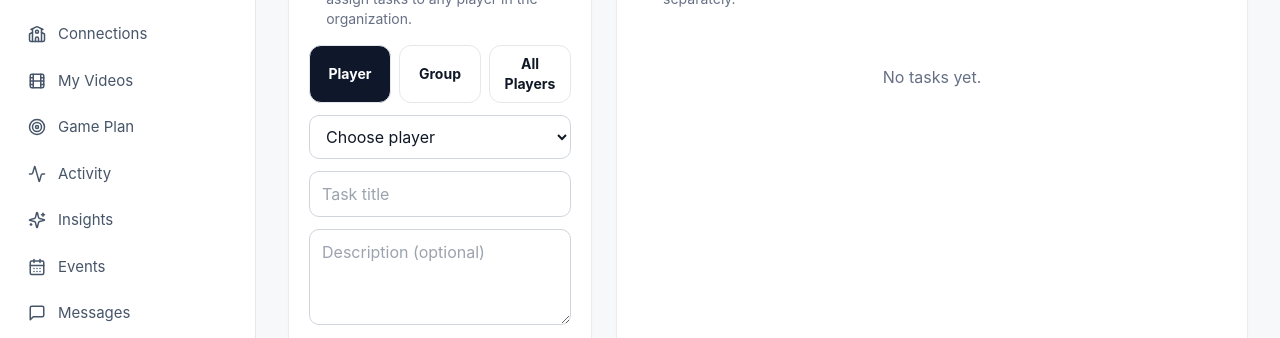
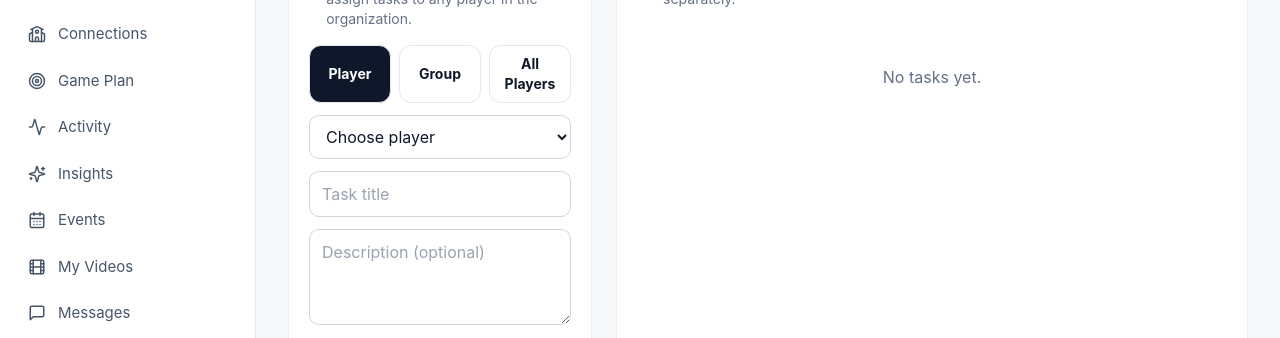
Before and after one commit to bobwad01-hue/rebels-recruit, a Next.js app: page /advisors/tasks in a window 1280 px wide. Shown: the part 192-530 px from the top of the page. Built offline with nearby package versions, Linux system fonts and the light colour scheme; no server answers.

Commit message:
Move My Videos lower in athlete navigation

```diff
--- a/components/AppShell.tsx
+++ b/components/AppShell.tsx
@@ -11,7 +11,7 @@ export default function AppShell({children}:{children:React.ReactNode}){
  const [role,setRole]=useState('athlete'),[orgAccess,setOrgAccess]=useState(false),[profileComplete,setProfileComplete]=useState<boolean|null>(null),[menuOpen,setMenuOpen]=useState(false),[pendingAccessRequests,setPendingAccessRequests]=useState(0);
  useEffect(()=>{supabase.auth.getUser().then(async({data:{user}})=>{if(!user){setProfileComplete(true);return}const {data}=await supabase.from('profiles').select('app_role,profile_completed_at').eq('id',user.id).single();const nextRole=data?.app_role||'athlete',complete=!!data?.profile_completed_at;setRole(nextRole);if(nextRole==='athlete'){const [{count:advisorCount},{count:familyCount}]=await Promise.all([supabase.from('athlete_advisor_assignments').select('id',{count:'exact',head:true}).eq('athlete_user_id',user.id).eq('status','pending'),supabase.from('parent_guardian_access').select('id',{count:'exact',head:true}).eq('athlete_user_id',user.id).eq('status','pending')]);setPendingAccessRequests((advisorCount||0)+(familyCount||0))}else if(nextRole!=='parent'){const {data:m}=await supabase.from('organization_members').select('role,organization_view_access,status').eq('user_id',user.id).eq('status','active').maybeSingle();setOrgAccess(!!m&&(m.role==='owner'||m.role==='admin'||!!m.organization_view_access))}setProfileComplete(complete);if(!complete){const requiredPath=nextRole==='athlete'?'/profile':nextRole==='parent'?'/parent/profile':'/advisors/profile';if(path!==requiredPath)location.replace(requiredPath)}})},[path]);
  useEffect(()=>setMenuOpen(false),[path]);
- const athleteNav=[['/dashboard','Home',Home],['/discover','Discover',Compass],['/connections','Connections',School],['/videos','My Videos',Film],['/game-plan','Game Plan',Target],['/activity','Activity',Activity],['/insights','Insights',Sparkles],['/events','Events',CalendarDays],['/messages','Messages',MessageSquare],['/manage-access',pendingAccessRequests?`Manage Access (${pendingAccessRequests})`:'Manage Access',UsersRound]] as const;
+ const athleteNav=[['/dashboard','Home',Home],['/discover','Discover',Compass],['/connections','Connections',School],['/game-plan','Game Plan',Target],['/activity','Activity',Activity],['/insights','Insights',Sparkles],['/events','Events',CalendarDays],['/videos','My Videos',Film],['/messages','Messages',MessageSquare],['/manage-access',pendingAccessRequests?`Manage Access (${pendingAccessRequests})`:'Manage Access',UsersRound]] as const;
  const parentNav=[['/parent','Home',Home]] as const;
  const staffBase=[['/advisors','Home',Home],['/advisors/access','Player Access',UserPlus],['/advisors/connections','Connections',School],['/advisors/activity','Activity',Activity],['/insights','Insights',Sparkles],['/advisors/fit-insights','Fit Insights',BarChart3],['/messages','Messages',MessageSquare],['/advisors/tasks','Tasks',CheckSquare]] as const;
  const staffTail=[['/events','Events',CalendarDays],['/exports','Exports',Download],['/exports/college-fit','College Fit Report',Download]] as const;
```
